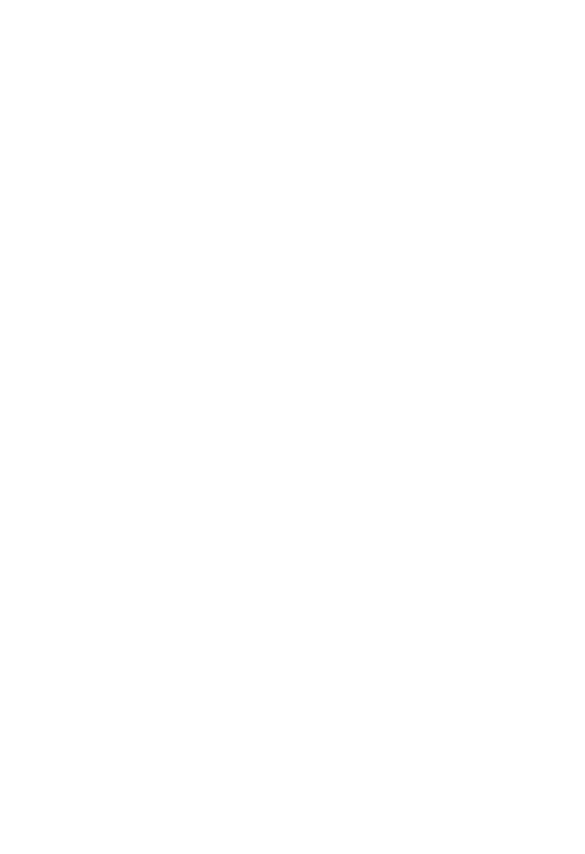
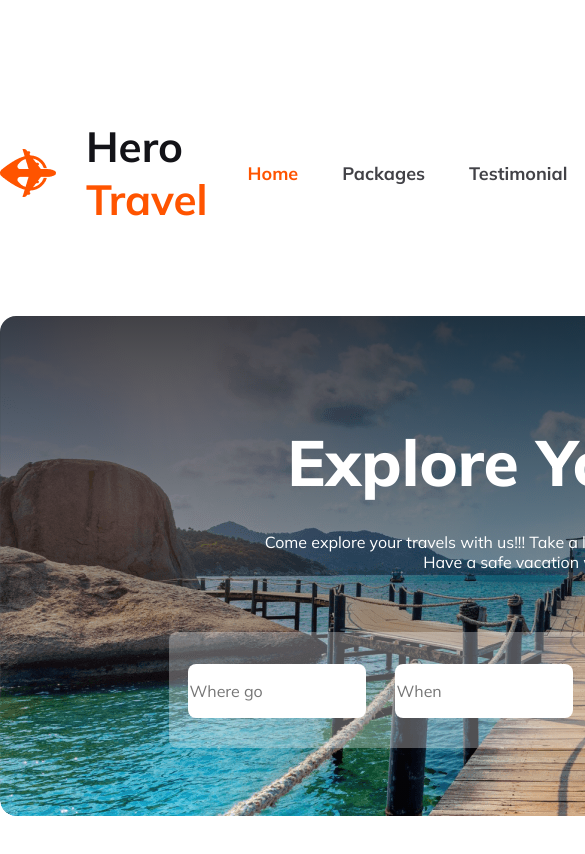
Before and after one commit to Ra-ina/Assign2-Hero-Travel, a plain HTML site: page index.html in a window 390 px wide. Shown: the top 854 px of the page, 585 px wide, since content can reach past the window. Drawn offline with Linux system fonts and the light colour scheme.

Commit message:
banner done but not responsive yet

```diff
--- a/index.html
+++ b/index.html
@@ -1,11 +1,54 @@
 <!DOCTYPE html>
 <html lang="en">
+
 <head>
     <meta charset="UTF-8">
     <meta name="viewport" content="width=device-width, initial-scale=1.0">
     <title>Hero Travel</title>
+    <link rel="stylesheet" href="styles/travel.css">
 </head>
+
 <body>
+    <header>
+        <nav>
+            <div class="nav-title">
+                <img class="nav-image" src="images/Group 40071 (2).png" alt="">
+                <h3>Hero <span class="primary-color">Travel</span></h3>
+            </div>
 
+            <ul>
+                <li><a href=""><span class="primary-color">Home</span></a></li>
+                <li><a href="">Packages</a></li>
+                <li><a href="">Testimonial</a></li>
+                <li><a href="">Blog</a></li>
+                <li><a href="">Contact</a></li>
+            </ul>
+        </nav>
+        <div class="banner">
+            <div class="banner-content">
+                <h1 class="banner-title">Explore Your Travel</h1>
+                <p class="banner-para">Come explore your travels with us!!! Take a look at all the routes you can travel through. Have a safe vacation with your loved ones!!!</p>
+                <div class="banner-search-bar">
+                    <input class="banner-search-fields" placeholder="Where go" type="text">
+                <input class="banner-search-fields" placeholder="When" type="text">
+                <input class="banner-search-fields" placeholder="Select Type" type="text">
+                <button class="banner-button">Find Now</button>
+            </div>
+                <!-- <select placeholder="when" id="dropdown">
+                    <option valuer="disabled select">fffffff</option>
+                    <option value="option2">Option 2</option>
+                    <option value="option3">Option 3</option>
+                </select> -->
+            </div>
+        </div>
+    </header>
+    <main>
+
+
+    </main>
+    <footer>
+
+    </footer>
 </body>
+
 </html>
--- a/styles/travel.css
+++ b/styles/travel.css
@@ -0,0 +1,111 @@
+@import url('https://fonts.googleapis.com/css2?family=Mulish:wght@400;500;700;800&display=swap');
+
+/* shared styles */
+* {
+    margin: 30px auto;
+    font-family: 'Mulish', sans-serif;
+}
+
+.primary-color {
+    color: #FF5400;
+}
+
+/* nav styles */
+nav {
+    display: flex;
+    justify-content: space-between;
+    align-items: center;
+}
+
+.nav-title {
+    display: flex;
+    align-items: center;
+    color: #131318;
+    font-size: 36px;
+    font-weight: 800;
+}
+
+.nav-image {
+    margin-right: 30px;
+}
+
+nav>ul {
+    display: flex;
+}
+
+nav li {
+    list-style: none;
+}
+
+nav li a {
+    text-decoration: none;
+    color: #424247;
+    font-weight: 700;
+    text-align: center;
+    font-size: 18px;
+    margin-right: 44px;
+}
+
+/* banner styles */
+.banner {
+    border-radius: 16px;
+    background-image: linear-gradient(180deg, rgba(19, 19, 24, 0.80) 0%, rgba(19, 19, 24, 0.00) 100%), url('../images/Group\ 13\ \(1\)\ \(1\).png');
+    background-repeat: no-repeat;
+    width: 1170px;
+    height: 500px;
+}
+
+.banner-content {
+    text-align: center;
+}
+
+.banner-title {
+    color: #FFF;
+    font-size: 64px;
+    font-weight: 800;
+    padding-top: 106px;
+}
+
+.banner-para {
+    width: 676px;
+    color: #FFF;
+    text-align: center;
+    font-size: 16px;
+    font-weight: 400;
+    /* line-height: 26px; */
+}
+
+.banner-search-bar {
+    display: inline-flex;
+    padding: 16px;
+    align-items: flex-start;
+    gap: 24px;
+    border-radius: 8px;
+    width: 800px;
+    height: 84px;
+    background: rgba(255, 255, 255, 0.30);
+}
+
+.banner-search-fields {
+    border-radius: 8px;
+    margin-top: 16px;
+    background: #FFF;
+    border: 0;
+    width: 174px;
+    height: 52px;
+    color: rgba(19, 19, 24, 0.50);
+    font-size: 16px;
+    font-weight: 400;
+}
+
+.banner-button {
+    margin-top: 16px;
+    border-radius: 8px;
+    background: #FF5400;
+    width: 174px;
+    height: 52px;
+    border: 0;
+    color: #FFF;
+    font-size: 16px;
+    font-weight: 700;
+}
```
